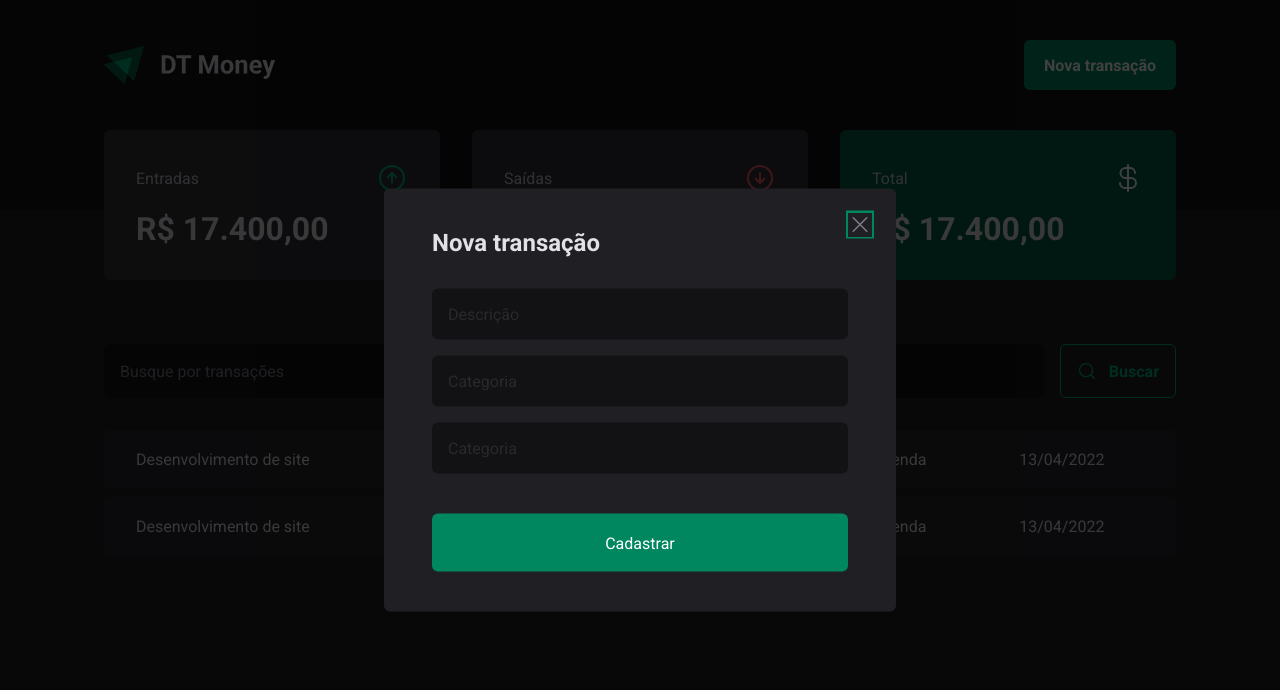
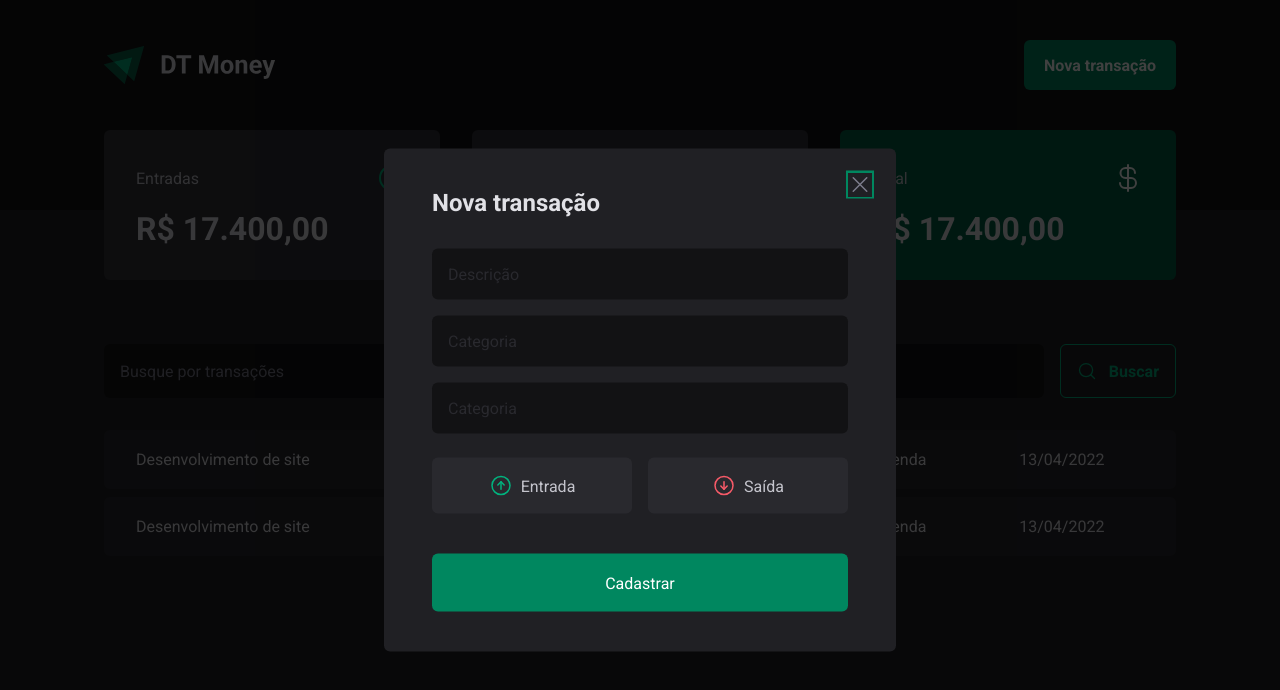
Before and after one commit to FtiagoF/DT-Money, a React (Vite) app: page / in a window 1280 px wide. Both pictures are taken after a click on the button "Nova transação". Shown: the top 690 px of the page. Built offline with nearby package versions, Linux system fonts and the light colour scheme.

Commit message:
income outcome buttons

```diff
--- a/src/components/NewTransactionModal/index.tsx
+++ b/src/components/NewTransactionModal/index.tsx
@@ -1,6 +1,6 @@
 import * as Dialog from '@radix-ui/react-dialog'
-import { CloseButton, Content, Overlay } from './styles';
-import { X } from 'phosphor-react'
+import { CloseButton, Content, Overlay, TransctionType, TransctionTypeButton } from './styles';
+import { X, ArrowCircleUp, ArrowCircleDown } from 'phosphor-react'
 
 export function NewTransactionModal() {
   return (
@@ -18,6 +18,17 @@
             <input type="number" placeholder='Categoria' required />
             <input type="text" placeholder='Categoria' required />
 
+            <TransctionType>
+              <TransctionTypeButton variant='income'>
+                <ArrowCircleUp size={24} />
+                Entrada
+              </TransctionTypeButton>
+              <TransctionTypeButton variant='outcome'>
+                <ArrowCircleDown size={24} />
+                Saída
+              </TransctionTypeButton>
+            </TransctionType>
+
             <button type="submit">Cadastrar</button>
         </form>
 
--- a/src/components/NewTransactionModal/styles.ts
+++ b/src/components/NewTransactionModal/styles.ts
@@ -67,3 +67,31 @@
     cursor: pointer;
     color: ${props => props.theme['gray-500']};
 `;
+
+export const TransctionType = styled.div`
+    display: grid;
+    grid-template-columns: repeat(2, 1fr);
+    gap: 1rem;
+    margin-top: 0.5rem;
+`;
+
+interface TransctionTypeButtonProps {
+    variant?: 'income' | 'outcome'
+}
+
+export const TransctionTypeButton = styled.button<TransctionTypeButtonProps>`
+    background: ${props => props.theme['gray-700']};
+    padding: 1rem;
+    display: flex;
+    align-items: center;
+    justify-content: center;
+    gap: 0.5rem;
+    border-radius: 6px;
+    cursor: pointer;
+    border: 0;
+    color: ${props => props.theme["gray-300"]};
+
+    svg {
+        color: ${props => props.variant === 'income' ? props.theme['green-300'] : props.theme['red-300']};
+    }
+`;
```
